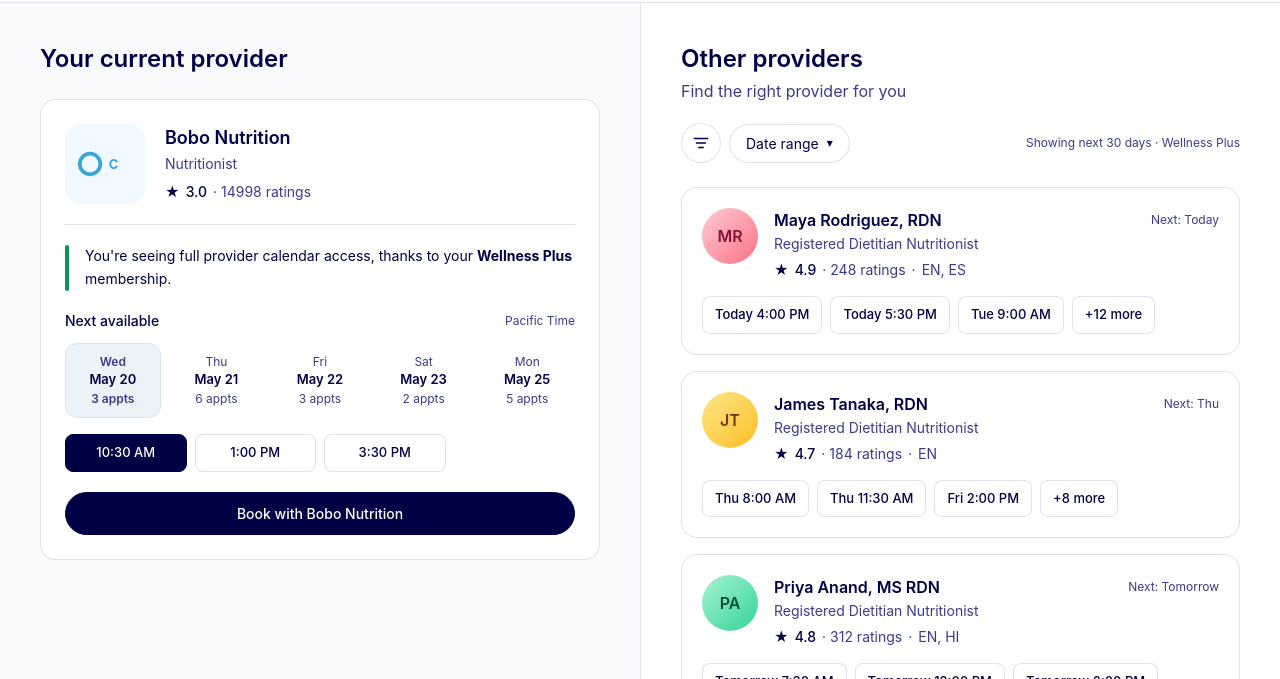
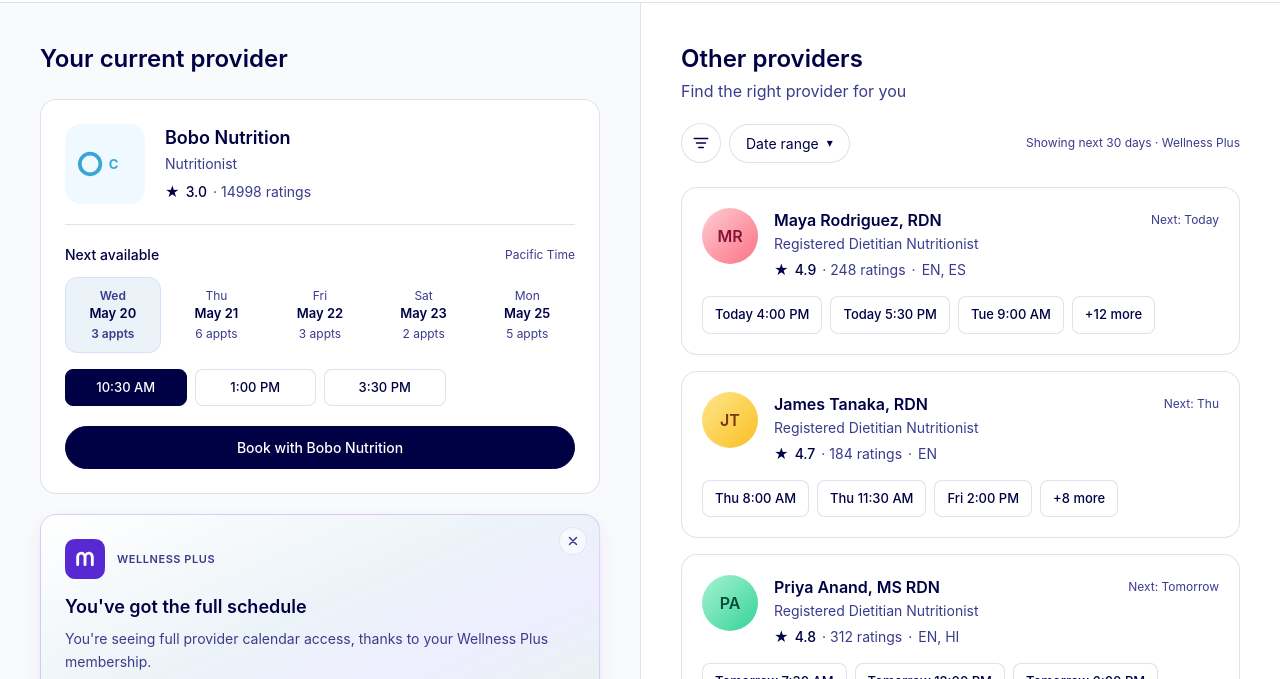
Before and after one commit to bryce4433/mochi-rdn-scheduling-mock, a plain HTML site: page index.html in a window 1280 px wide. Both pictures are taken after a click on the button "Wellness Plus". Shown: the part 121-800 px from the top of the page. Drawn offline with nearby package versions, Linux system fonts and the light colour scheme.

Commit message:
Restyle Wellness Plus affirmation to match cash-pay notification card

```diff
--- a/index.html
+++ b/index.html
@@ -342,17 +342,6 @@
           <!-- Divider -->
           <div class="border-t border-soft my-5"></div>
 
-          <!-- Wellness Plus only: reinforcement callout (kept above availability) -->
-          <div class="callout show-wp mb-5">
-            <div class="callout-line success"></div>
-            <div class="flex-1">
-              <p class="text-navy text-sm leading-relaxed">
-                You're seeing full provider calendar access, thanks to your
-                <strong>Wellness Plus</strong> membership.
-              </p>
-            </div>
-          </div>
-
           <!-- Next available -->
           <div class="flex items-center justify-between mb-3">
             <span class="text-sm font-medium text-navy">Next available</span>
@@ -479,6 +468,77 @@
               Upgrade to Wellness Plus
               <span class="ml-1">→</span>
             </button>
+          </div>
+        </div>
+
+        <!-- ============================================================ -->
+        <!-- Wellness Plus only: affirmation notification (same shell)     -->
+        <!-- ============================================================ -->
+        <div
+          class="show-wp upgrade-notif mt-5 rounded-2xl overflow-hidden"
+          style="
+            background: linear-gradient(
+              156deg,
+              #fff 0%,
+              #ecf3f8 49.69%,
+              #eef 74.84%,
+              #e9f3f0 100%
+            );
+          "
+        >
+          <button
+            class="notif-dismiss"
+            aria-label="Dismiss"
+            onclick="this.parentElement.classList.add('dismissed')"
+          >
+            <svg
+              width="14"
+              height="14"
+              viewBox="0 0 24 24"
+              fill="none"
+              stroke="currentColor"
+              stroke-width="2.5"
+              stroke-linecap="round"
+            >
+              <path d="M6 6l12 12M18 6L6 18" />
+            </svg>
+          </button>
+
+          <div class="p-6">
+            <!-- Eyebrow + canonical Mochi Wellness Plus monogram -->
+            <div class="flex items-center gap-3 mb-4">
+              <svg
+                xmlns="http://www.w3.org/2000/svg"
+                width="40"
+                height="40"
+                fill="none"
+                viewBox="0 0 24 24"
+                class="shrink-0"
+              >
+                <path
+                  fill="#5828D3"
+                  d="M0 9.6c0-3.36 0-5.04.654-6.324A6 6 0 0 1 3.276.654C4.56 0 6.24 0 9.6 0h4.8c3.36 0 5.04 0 6.324.654a6 6 0 0 1 2.622 2.622C24 4.56 24 6.24 24 9.6v4.8c0 3.36 0 5.04-.654 6.324a6 6 0 0 1-2.622 2.622C19.44 24 17.76 24 14.4 24H9.6c-3.36 0-5.04 0-6.324-.654a6 6 0 0 1-2.622-2.622C0 19.44 0 17.76 0 14.4z"
+                />
+                <path
+                  fill="#fff"
+                  d="M12.012 8.91c.244-.42.567-.725.981-.926a2.7 2.7 0 0 1 .886-.248c.555-.059 1.097-.003 1.613.227.889.396 1.418 1.103 1.655 2.058.081.325.109.657.11.992q.003 2.146-.003 4.293c0 .147-.025.304-.077.44a.834.834 0 0 1-.955.519.88.88 0 0 1-.689-.871c-.002-1.487.003-2.974-.005-4.46a2.4 2.4 0 0 0-.097-.656c-.182-.617-.716-.958-1.338-.912-.661.049-1.095.5-1.194 1.207q-.025.194-.024.391-.002 2.181-.001 4.362c0 .29-.085.543-.303.734-.274.242-.588.292-.914.138-.329-.154-.505-.434-.506-.81-.004-1.473.002-2.947-.006-4.42a2.6 2.6 0 0 0-.085-.639c-.145-.55-.563-.918-1.151-.962a1.26 1.26 0 0 0-1.325.867c-.082.23-.112.469-.112.713v4.411c0 .451-.268.806-.676.903-.526.124-1.045-.294-1.046-.85-.003-1.53-.016-3.059.005-4.588.013-.97.339-1.82 1.09-2.451.47-.397 1.02-.597 1.625-.645.402-.031.798 0 1.186.117q.798.24 1.271.944z"
+                />
+              </svg>
+              <span
+                class="text-[11px] font-semibold tracking-wider uppercase text-navy-muted"
+              >
+                Wellness Plus
+              </span>
+            </div>
+
+            <!-- Headline -->
+            <h3 class="font-semibold text-navy text-lg leading-snug">
+              You've got the full schedule
+            </h3>
+            <p class="text-navy-muted text-sm mt-2 leading-relaxed">
+              You're seeing full provider calendar access, thanks to your
+              Wellness Plus membership.
+            </p>
           </div>
         </div>
       </section>
```
